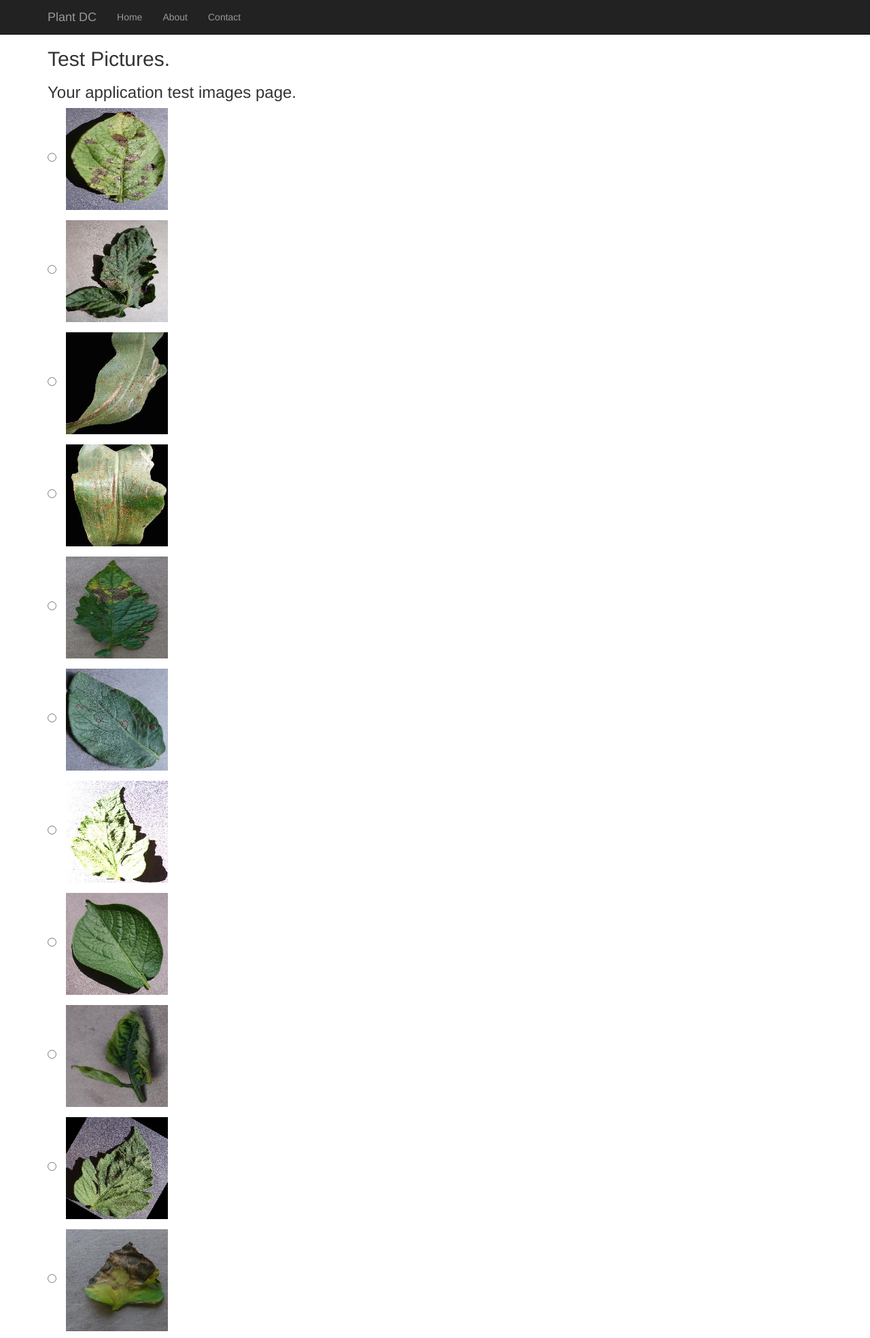
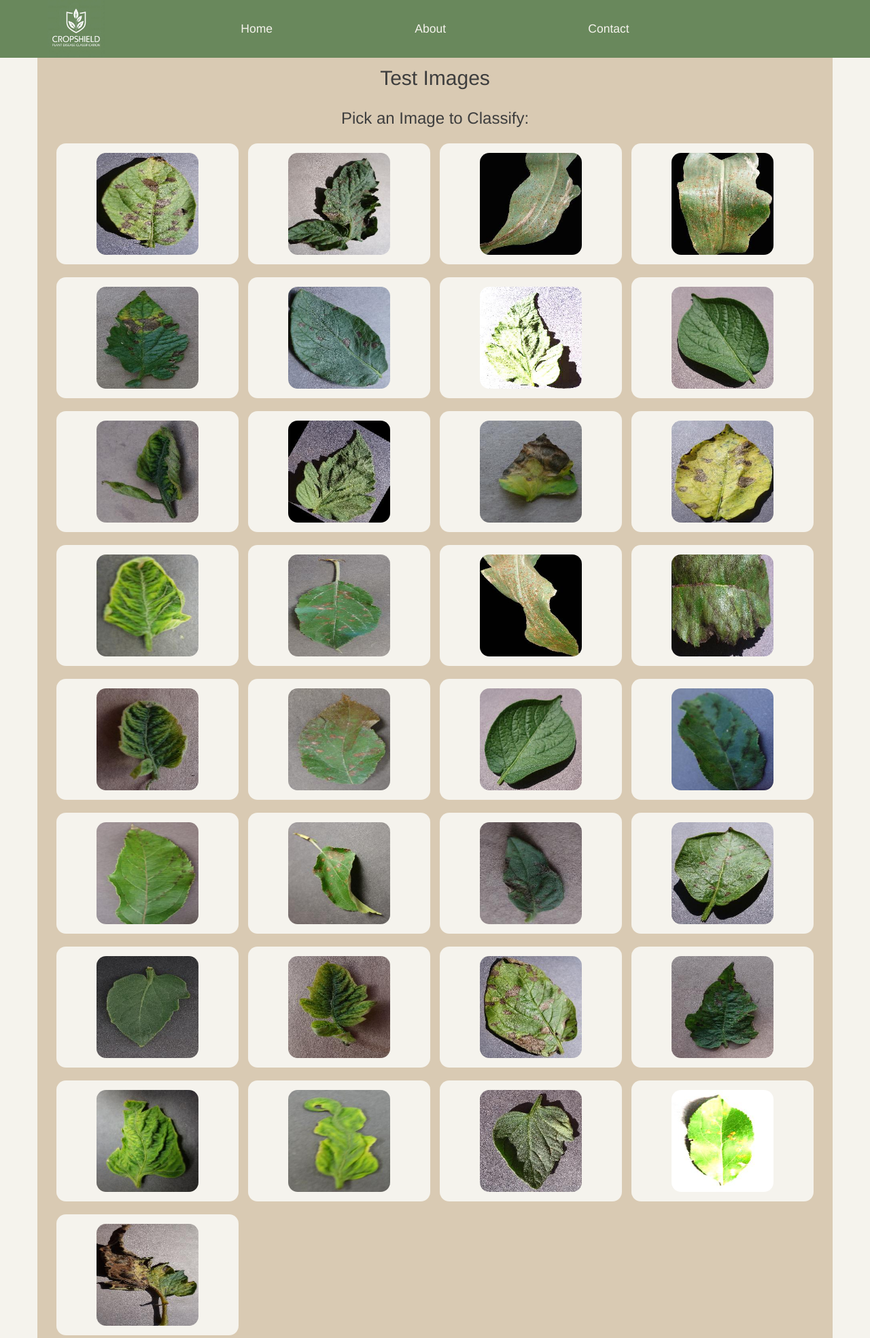
Before and after one commit to ReneSotoCal/PlantDiseaseClassifier, a Flask app: page /test_images in a window 1280 px wide. Shown: the top 1969 px of the page at 68% size. Run offline with Flask 2, Linux system fonts and the light colour scheme; parts of the project's set-up code (start-up, migrations or seed data) failed here and were passed over; some libraries are stand-ins or nearby versions.

Commit message:
Modified the Main page UI Modified the Test Image Page UI Earthy Theme added to project

```diff
--- a/PlantDiseaseClassifier/PlantDiseaseClassifier/static/content/site.css
+++ b/PlantDiseaseClassifier/PlantDiseaseClassifier/static/content/site.css
@@ -1,12 +1,39 @@
+:root {
+    --primary-green: #69885C;
+    --primary-green-hover: #5A754F;
+    --neutral-base: #F5F3ED;
+    --secondary-earthy: #A67B65;
+    --secondary-hover: #8C6448;
+    --accent: #D9CAB3;
+    --dark-contrast: #3E3E3E;
+}
 body {
+    position: relative;
+    display: grid;
+    grid-template-rows: 2em auto;
+    min-height: 100vh;
+    height: 100%;
+    color: var(--dark-contrast);
     padding-top: 50px;
-    padding-bottom: 20px;
+    margin-bottom: .5em;
+    background-color: var(--neutral-base);
+}
+
+.cursor {
+    cursor:pointer;
 }
 
 /* Set padding to keep content from hitting the edges */
 .body-content {
-    padding-left: 15px;
-    padding-right: 15px;
+    margin-bottom: 2em;
+    width: 100%;
+    padding: 0;
+    height: 100%;
+    grid-row: 2;
+}
+
+#index-body {
+    height: 100%;
 }
 
 /* Set width on the form input elements since they're 100% wide by default */
@@ -40,3 +67,146 @@ input[type="checkbox"].input-validation-error {
 .validation-summary-valid {
     display: none;
 }
+
+.navbar {
+    background-color: var(--primary-green);
+    grid-row: 1;
+}
+
+.comp-logo {
+    height: 6em;
+}
+
+.navbar-nav {
+    position: absolute;
+    left: 12.5%;
+    bottom: 1.25em;
+    display: flex;
+    width: 75%;
+    justify-content: space-between;
+}
+
+
+.nav li a {
+    font-size: 1.25em;
+    color: var(--neutral-base);
+}
+
+    .nav li a:hover {
+        color: var(--dark-contrast);
+    }
+
+.nav-item {
+    display: flex;
+    align-items: center;
+}
+
+.jumbotron {
+    background-color: var(--accent);
+}
+
+/*
+*****   Buttons    *****
+*/
+
+button.earth-theme-btn {
+    display: inline-block;
+    font-weight: 400;
+    line-height: 1.5;
+    text-align: center;
+    text-decoration: none;
+    vertical-align: middle;
+    cursor: pointer;
+    -webkit-user-select: none;
+    -moz-user-select: none;
+    user-select: none;
+    border: 1px solid var(--secondary-earthy);
+    padding: .875rem 1.75rem;
+    font-size: 1.1rem;
+    border-radius: .5rem;
+    transition: color .15s ease-in-out, background-color .15s ease-in-out, border-color .15s ease-in-out, box-shadow .15s ease-in-out;
+    color: var(--neutral-base);
+    background-color: var(--secondary-earthy);
+}
+    button.earth-theme-btn:hover {
+        color: var(--neutral-base);
+        border-color: var(--secondary-hover);
+        background-color: var(--secondary-hover);
+    }
+
+#btn-classify {
+    font-size: 1em;
+    width: 100%;
+    margin-top: 1em;
+}
+/*
+*****   Buttons End     *****
+*/
+/*
+*****   Test Image Page *****
+*/
+form {
+    margin-bottom: 1em;
+}
+
+#test-img-body-grid {
+    background-color: var(--accent);
+    border-radius: .5rem;
+}
+
+.header-container {
+    display: flex;
+    justify-content: center;
+    align-items: center;
+    flex-direction: column;
+}
+
+#test-img-grid {
+    margin: 0 1em;
+    display: grid;
+    grid-template-columns: repeat(4, 1fr); /* 4 cards per row */
+    gap: 1em;
+    padding: 1em;
+    grid-column: 2;
+}
+.card-radio {
+    display: flex;
+    flex-direction: column;
+    align-items: center;
+    border-radius: 1em;
+    cursor: pointer;
+    transition: all 0.3s ease-in-out;
+    background-color: var(--neutral-base);
+}
+
+    .card-radio:hover {
+        background-color: var(--secondary-hover);
+    }
+
+    .card-radio input[type="radio"] {
+        display: none;
+    }
+
+    .card-radio img {
+        width: 100%;
+        max-width: 150px;
+        border-radius: 1em;
+        margin: 1em;
+    }
+
+    .card-radio:has(input[type="radio"]:checked) {
+        background-color: var(--secondary-hover);
+        box-shadow: 0 0 1em rgba(90, 117, 79, 0.5);
+        transform: scale(1.05);
+    }
+
+/*
+*****   Test Image Page End     *****
+*/
+
+footer {
+    left: 1em;
+    position: absolute;
+    bottom: 0;
+    align-content: center;
+}
--- a/PlantDiseaseClassifier/PlantDiseaseClassifier/templates/layout.html
+++ b/PlantDiseaseClassifier/PlantDiseaseClassifier/templates/layout.html
@@ -3,28 +3,23 @@
 <head>
     <meta charset="utf-8" />
     <meta name="viewport" content="width=device-width, initial-scale=1.0">
-    <title>{{ title }} - Plant Disease Classifier</title>
+    <title>{{ title }} - CropShield</title>
     <link rel="stylesheet" type="text/css" href="/static/content/bootstrap.min.css" />
     <link rel="stylesheet" type="text/css" href="/static/content/site.css" />
     <script src="/static/scripts/modernizr-2.6.2.js"></script>
 </head>
 
 <body>
-    <div class="navbar navbar-inverse navbar-fixed-top">
+    <div class="navbar navbar-fixed-top">
         <div class="container">
             <div class="navbar-header">
-                <button type="button" class="navbar-toggle" data-toggle="collapse" data-target=".navbar-collapse">
-                    <span class="icon-bar"></span>
-                    <span class="icon-bar"></span>
-                    <span class="icon-bar"></span>
-                </button>
-                <a href="/" class="navbar-brand">Plant DC</a>
+                <a href="/" class=""><img class="comp-logo" src="{{ url_for('static', filename='images/cropshield-logo-orig.png')}}"/></a>
             </div>
-            <div class="navbar-collapse collapse">
+            <div class="navbar-collapse collapse ">
                 <ul class="nav navbar-nav">
-                    <li><a href="{{ url_for('home') }}">Home</a></li>
-                    <li><a href="{{ url_for('about') }}">About</a></li>
-                    <li><a href="{{ url_for('contact') }}">Contact</a></li>
+                    <li class="nav-item"><a class="nav-link" href="{{ url_for('home') }}">Home</a></li>
+                    <li class="nav-item"><a class="nav-link" href="{{ url_for('about') }}">About</a></li>
+                    <li class="nav-item"><a class="nav-link" href="{{ url_for('contact') }}">Contact</a></li>
                 </ul>
             </div>
         </div>
@@ -32,11 +27,11 @@
 
     <div class="container body-content">
         {% block content %}{% endblock %}
-        <hr />
-        <footer>
-            <p>&copy; {{ year }} - My Flask Application</p>
-        </footer>
+
     </div>
+    <footer>
+        <p>&copy; {{ year }} - CropShield</p>
+    </footer>
 
     <script src="/static/scripts/jquery-1.10.2.js"></script>
     <script src="/static/scripts/bootstrap.js"></script>
--- a/PlantDiseaseClassifier/PlantDiseaseClassifier/templates/test_images.html
+++ b/PlantDiseaseClassifier/PlantDiseaseClassifier/templates/test_images.html
@@ -1,20 +1,31 @@
 {% extends "layout.html" %}
 
 {% block content %}
+<form action="/classify" method="post">
+        <!--Left Section-->
+        <div id="test-img-left-section-grid"></div>
+        <!--Center Grid -->
+        <div id="test-img-body-grid">
+            <div class="header-container">
+                <h2>{{ title }}</h2>
+                <h3>{{ message }}</h3>
+            </div>
+            <div id="test-img-grid">
 
-<h2>{{ title }}.</h2>
-<h3>{{ message }}</h3>
-<form action="/classify" method="post">
-    {% for img_path in images %}
-    <div style="margin:10px 0;">
-        <label>
-            <input type="radio" name="selected_image" value="{{ img_path }}">
-            <img src="{{ img_path }}" width="150" style="margin-left:10px;">
-        </label>
-    </div>
-    {% endfor %}
-    <button type="submit">Classify</button>
+                {% for img_path in images %}
+                <div class="test-img-container">
+                    <label class="card-radio">
+                        <input class="cstm-radio-btn" type="radio" name="selected_image" value="{{ img_path }}" required>
+                        <img class="test-img" src="{{ img_path }}">
+                    </label>
+                </div>
+                {% endfor %}
+            </div>
+        </div>
+            <button type="submit" id="btn-classify" class="earth-theme-btn">Classify</button>
+            <!--Right Section-->
+            <div id="test-img-right-section-grid"></div>
+
 </form>
-<p>Use this area to provide additional information.</p>
 
 {% endblock %}
--- a/PlantDiseaseClassifier/PlantDiseaseClassifier/views.py
+++ b/PlantDiseaseClassifier/PlantDiseaseClassifier/views.py
@@ -52,9 +52,9 @@ def test_images():
     return render_template(
         'test_images.html',
         images=images,
-        title='Test Pictures',
+        title='Test Images',
         year=datetime.now().year,
-        message='Your application test images page.'
+        message='Pick an Image to Classify:'
     )
 
 @app.route('/classify', methods=['POST'])
@@ -70,10 +70,7 @@ def classify():
     img = load_img(image_path, target_size=img_size)
     img_array = img_to_array(img)
     normalized_img = img_array/255.0
-    if os.access(model_path, os.R_OK):
-        print(" Model file exists and is readable.")
-    else:
-        print(" Model file exists but is NOT readable.")
+
     model = load_model(model_path)
     predictions = model.predict(np.expand_dims(normalized_img, axis=0))
     predicted_index = np.argmax(predictions[0])
@@ -89,12 +86,12 @@ def classify():
         test_image=test_image_path
     )
 
-def get_class_labels(path):
-    gen = ImageDataGenerator().flow_from_directory(
-    path,
-    target_size=(224, 224),
-    batch_size=1,
-    class_mode='categorical',
-    shuffle=False
-    )
+def get_predicted_label(index):
+    match index:
+        case i if 0 <= i <= 3:
+            label = 'Apple Cedar Rust'
     return list(gen.class_indices.keys())
+
+def get_class_label():
+    labels = [ ]
+    return labels
```
Also changed, not shown: PlantDiseaseClassifier/PlantDiseaseClassifier/templates/index.html (+11 -10 lines), PlantDiseaseClassifier/PlantDiseaseClassifier/static/images/cropshield-logo-orig.png (added), 1 other file.
